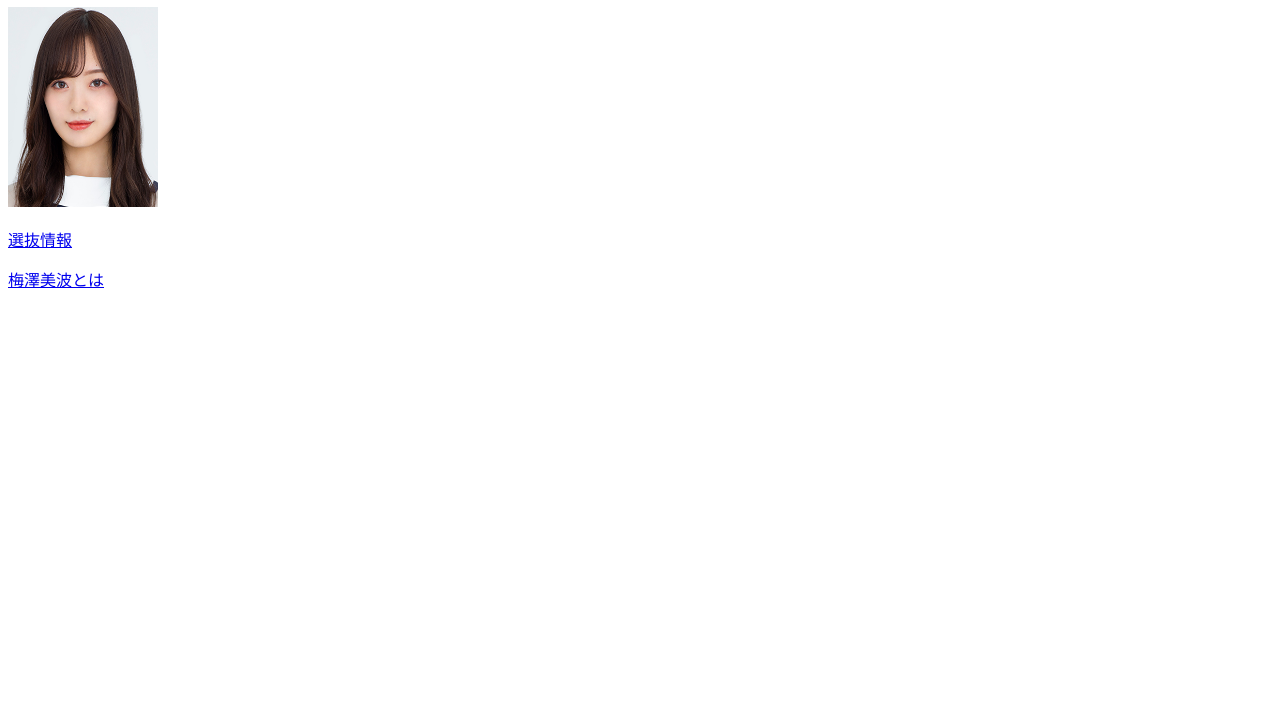
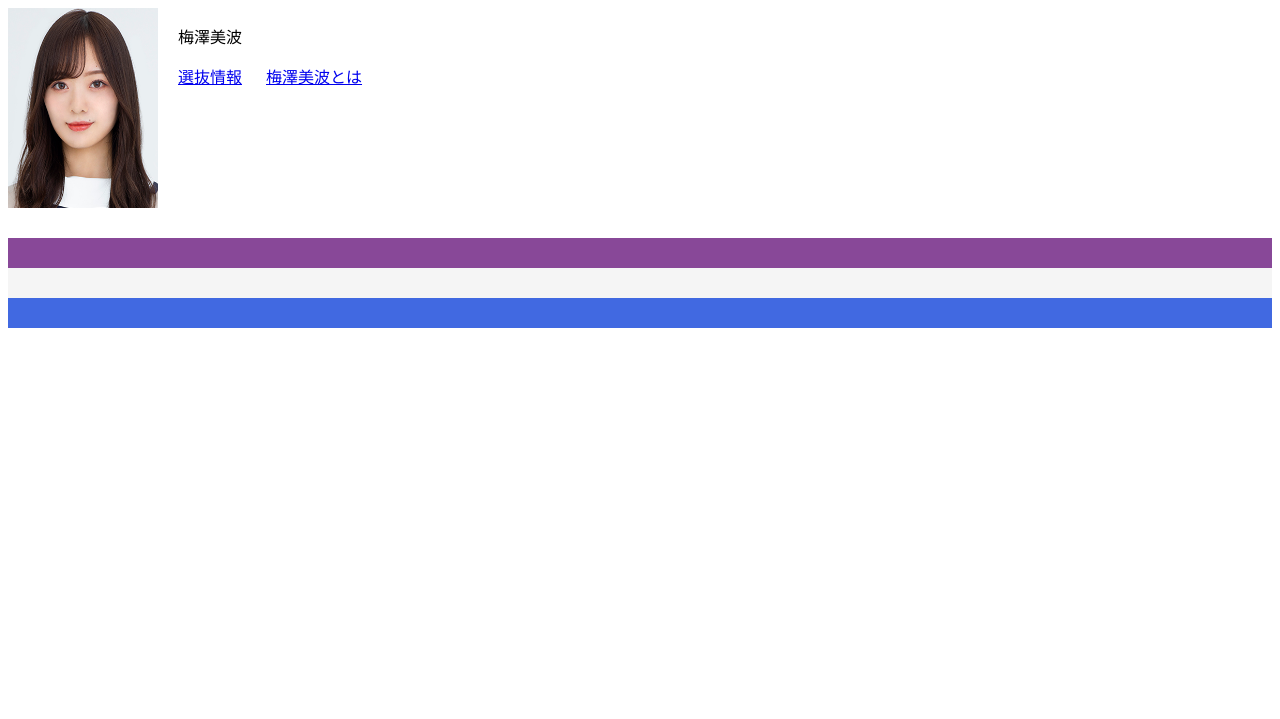
Before and after one commit to RinSeshimo/Kadai, a plain HTML site: page index.html in a window 1280 px wide. Shown: the part 81-800 px from the top of the page. Drawn offline with Linux system fonts and the light colour scheme.

Commit message:
コードを記入

```diff
--- a/css/css.css
+++ /dev/null
@@ -1,4 +0,0 @@
-@charset "utf-8";
-/**/
-
-border: 6px solid #884898;
--- /dev/null
+++ b/css/style.css
@@ -0,0 +1,41 @@
+h1 {
+    text-align: center;
+}
+
+img{
+    float: left;
+}
+
+.wrapper {
+    padding-bottom: 150px;
+}
+
+.wrapper p {
+    display: inline-block;
+    margin-left: 20px;
+}
+
+.wrapper a {
+    margin-left: 20px;
+}
+
+.top {
+    background-color: #884898;
+    border: none;
+    height: 30px;
+    margin: 0px;
+}
+
+.mid {
+    background-color: whitesmoke;
+    border: none;
+    height: 30px;
+    margin: 0px;
+}
+
+.under {
+    background-color: #4169E1;
+    border: none;
+    height: 30px;
+    margin: 0px;
+}
--- a/index.html
+++ b/index.html
@@ -1,13 +1,21 @@
 <!DOCTYPE HTML>
 <html lang="ja">
 <head>
-<meta charset="UTF-8">
-<title>トップページ｜梅沢亭一門 </title>
+	<meta charset="UTF-8">
+	<link rel="stylesheet" href="/css/style.css">
+	<title>トップページ｜梅沢亭一門 </title>
 	</head>
-	<body> | サマーウォーズ
-		<p>トップページ</p>
-		<img src="images/minami.jpg" alt="minami" width="150" height="200">
-		<p><a href="info1.html#info1">選抜情報</a></p>
-		<p><a href="info2.html">梅澤美波とは</a></p>
+	<body>
+		<h1>トップページ</h1>
+		<div class="wrapper">
+			<img src="images/minami.jpg" alt="minami" width="150" height="200">
+			<p>梅澤美波</p>
+			<br>
+			<a href="info1.html#info1">選抜情報</a>
+			<a href="info2.html">梅澤美波とは</a>
+		</div>
+		<hr class="top">
+		<hr class="mid">
+		<hr class="under">
 	</body>
 </html>
```
